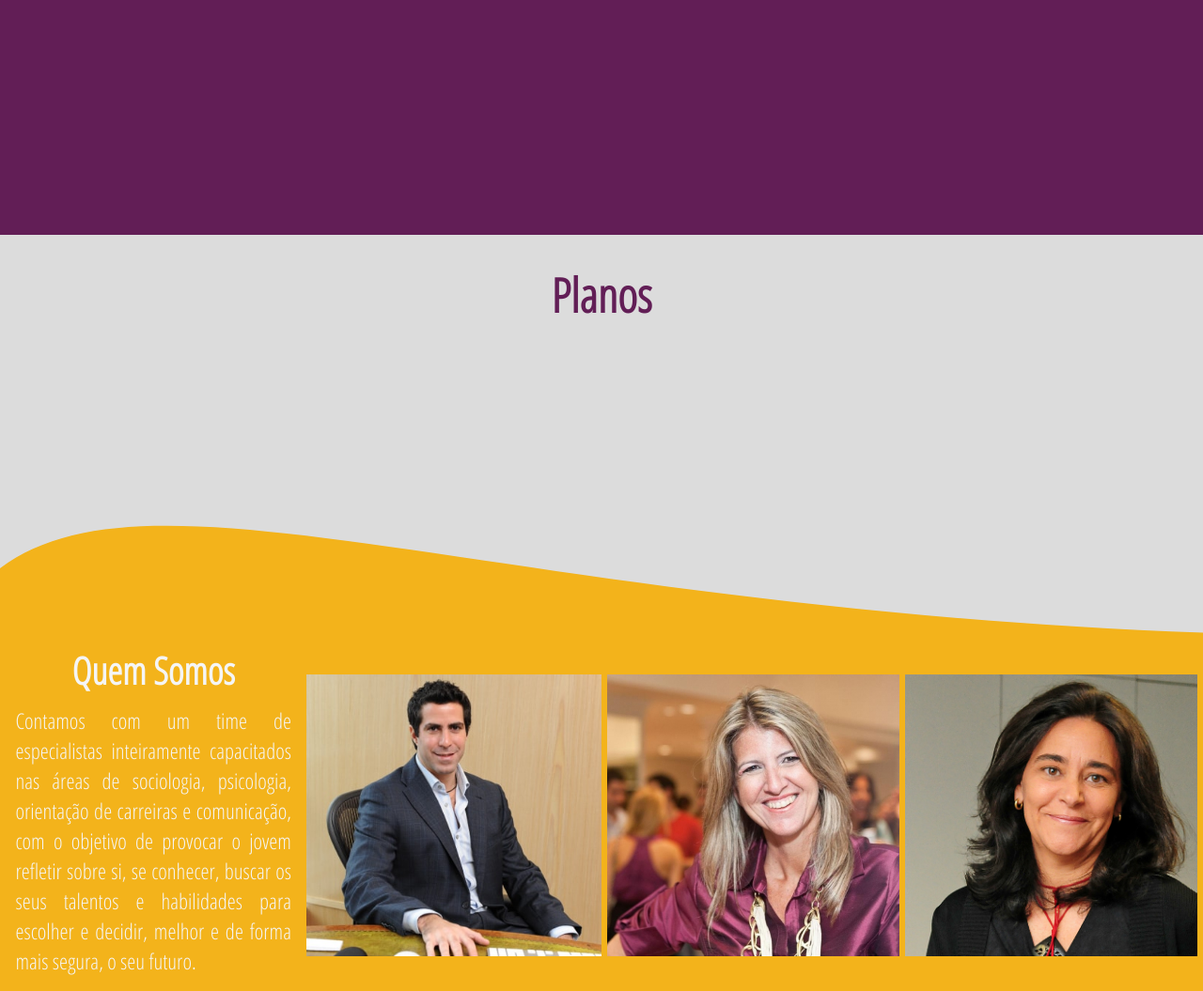
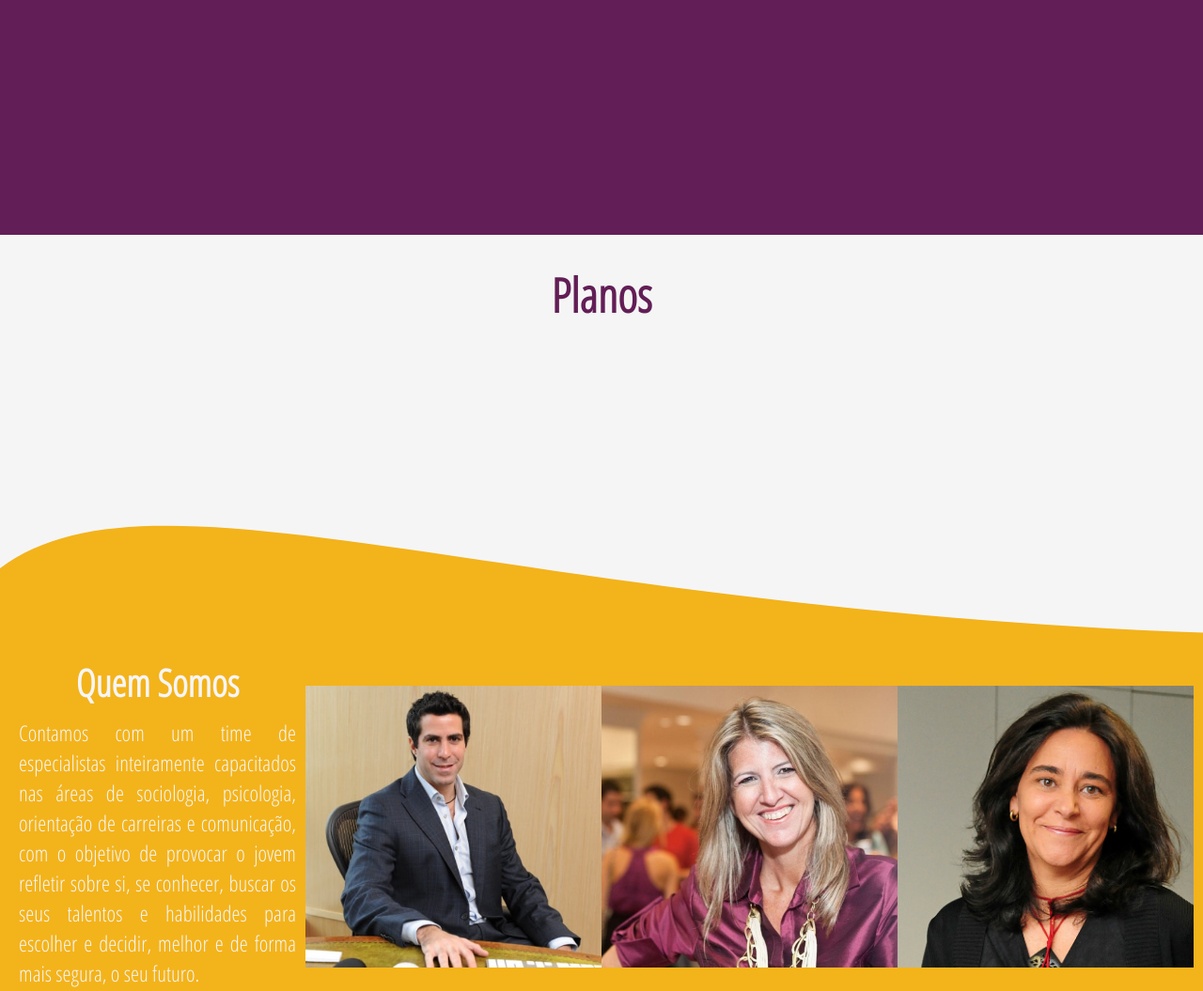
Before and after one commit to TheMarini/Quem-Quero-Ser, a PHP site: page / in a window 1280 px wide. Shown: the part 2993-4048 px from the top of the page at 94% size. Run offline with PHP 8.4, Linux system fonts and the light colour scheme.

Commit message:
Equipe (^)

```diff
--- a/css/style.css
+++ b/css/style.css
@@ -151,7 +151,8 @@ body {
     height: 150px;
     background-color: white;
     width: 100%;
-    margin-bottom: -3px
+    margin-bottom: -3px;
+
 }
 
 .t_r {
@@ -403,7 +404,7 @@ body {
     padding: 20px 50px;
     display: flex;
     justify-content: center;
-    background-color: gainsboro;
+    background-color: whitesmoke;
     min-height: 30vh;
     margin-top: 10vh
 }
@@ -439,6 +440,12 @@ body {
 /*------------EQUIPE-----------------*/
 
 @media (min-width: 1100px) {
+    #Equipe{
+        min-height: 50vh;
+        padding: 0 10px;
+        box-sizing: content-box
+    }
+
     #Equipe>div {
         display: flex;
         width: 50%;
@@ -447,7 +454,6 @@ body {
     .membro {
         width: 50%;
         height: 300px;
-        margin: 1%
     }
     #equipe_infos{
          height: auto
--- a/index.html
+++ b/index.html
@@ -125,7 +125,7 @@
                 </div>
             </div>
         </section>
-        <svg class="onda b_l" style="fill:#f3b31b; background-color: gainsboro" viewBox="0 0 50 50" preserveAspectRatio="xMinYMin meet">
+        <svg class="onda b_l" style="fill:#f3b31b; background-color: whitesmoke" viewBox="0 0 50 50" preserveAspectRatio="xMinYMin meet">
                 <path d="M0,25 C60,70 200,0 500,1 L10000,00 L0,0 Z"/>
             </svg>
         <section id="Equipe">
```
